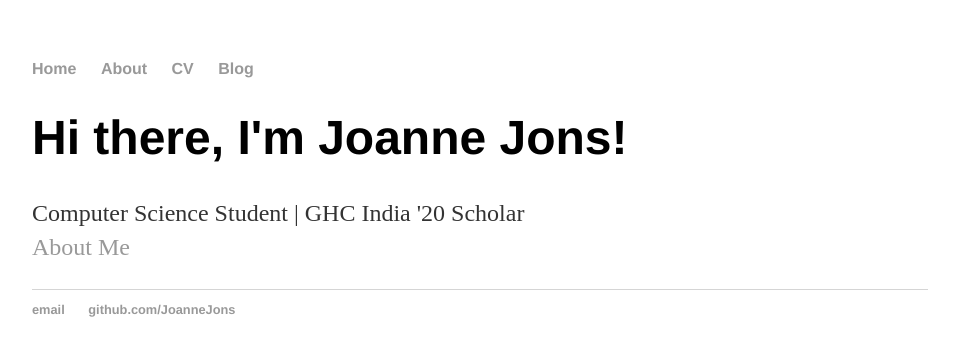
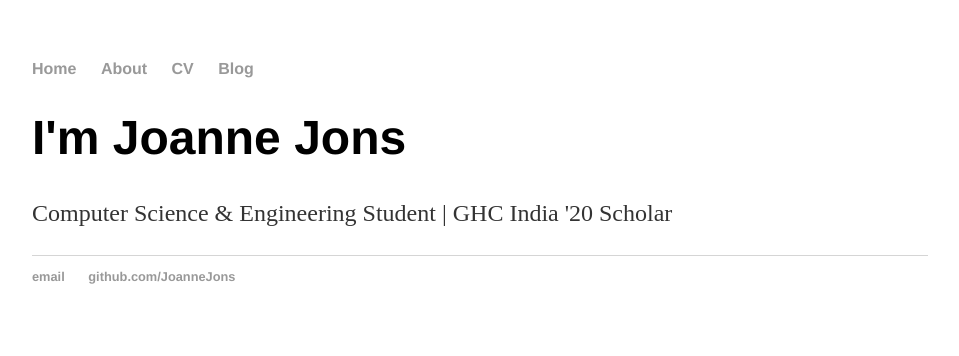
Before and after one commit to JoanneJons/JoanneJons.github.io, a Jekyll site: the page built from index.html, in a window 1280 px wide. Shown: the top 356 px of the page, without its empty margins (160-1119 px from the left). Built offline with Jekyll 4.4.1, drawn with Linux system fonts in a browser that asks for light colours.

Commit message:
Update index.html

```diff
--- a/index.html
+++ b/index.html
@@ -3,6 +3,6 @@ layout: default
 title: Joanne Jons
 ---
 <div class="blurb">
-	<h1>Hi there, I'm Joanne Jons!</h1>
-	<p>Computer Science Student | GHC India '20 Scholar<br><a href="/about">About Me</a></p>
+	<h1>I'm Joanne Jons</h1>
+	<p>Computer Science & Engineering Student | GHC India '20 Scholar</p>
 </div><!-- /.blurb -->
```
